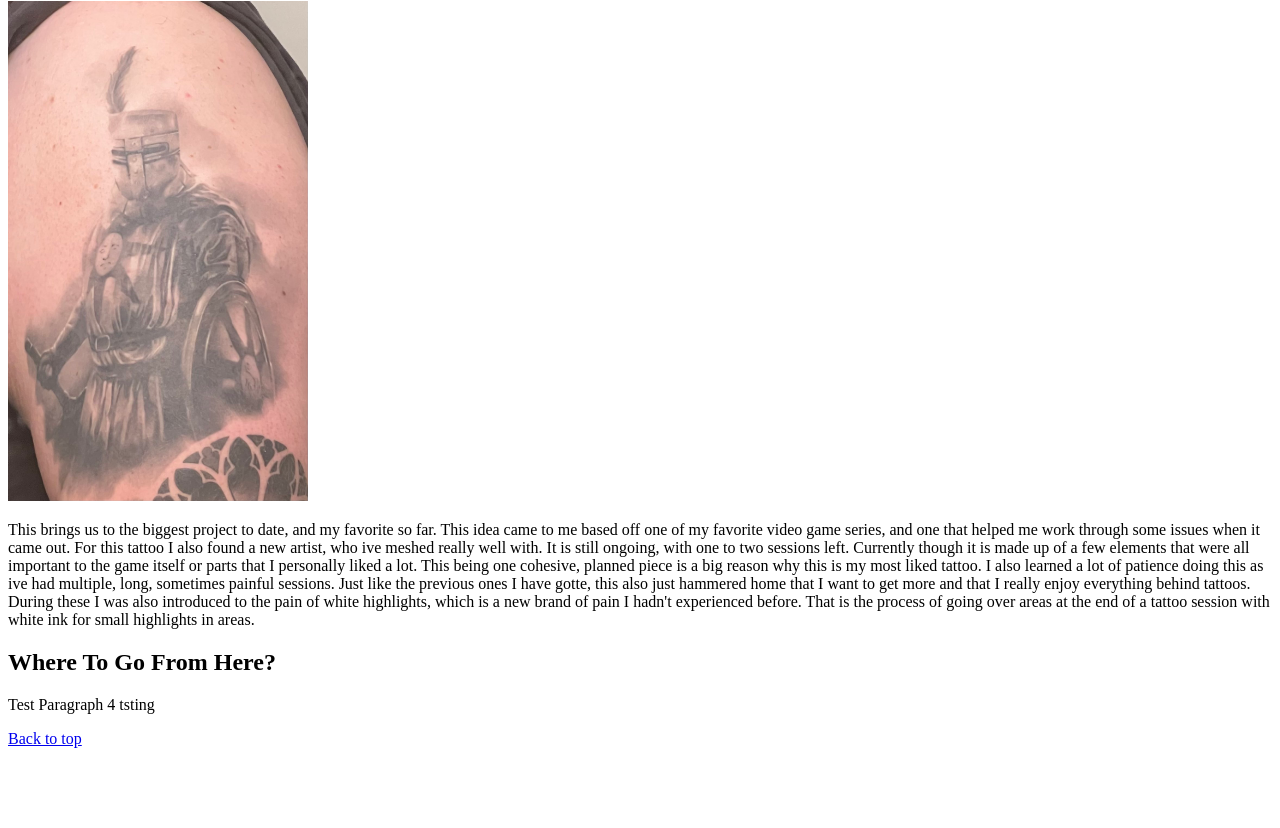
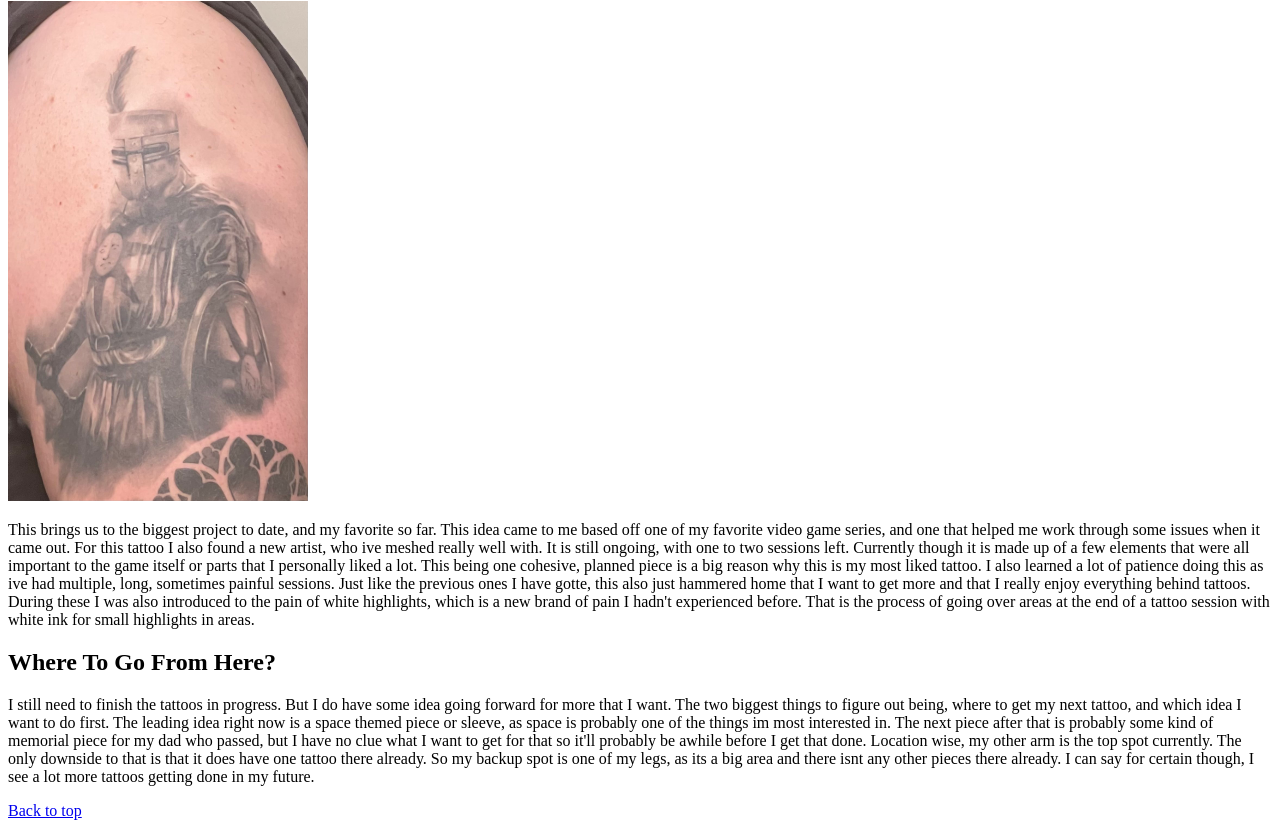
Before and after one commit to Stl-LC101-MAY-2022/js-assignment-4-html-me-something-OneGuyCory, a website: page index.html in a window 1280 px wide. Shown: the part 1597-2425 px from the top of the page. Before the commit the page ends 2353 px from the top, so only its background shows below. Drawn offline with Linux system fonts and the light colour scheme.

Commit message:
all paragraphs done and images added

```diff
--- a/index.html
+++ b/index.html
@@ -2,12 +2,12 @@
 <a id = 'top'></a>
 <html>
    <head>
-      <title>Tattoos and Fun</title>
+      <title>Tattoo or Tat-Dont</title>
    </head>
    <body>
       <main>
          <header>
-            <h1>Start of a long relationship</h1>
+            <h1>Tattoo or Tat-Dont</h1>
          </header>
          <article>
             <h2>Everyone Remembers Their First Time</h2>
@@ -60,7 +60,16 @@
          </article>
          <article>
             <h2>Where To Go From Here?</h2>
-            <p>Test Paragraph 4 tsting</p>
+            <p>I still need to finish the tattoos in progress. But I do have some idea going forward for more
+               that I want. The two biggest things to figure out being, where to get my next tattoo, and which
+               idea I want to do first. The leading idea right now is a space themed piece or sleeve, as space
+               is probably one of the things im most interested in. The next piece after that is probably some
+               kind of memorial piece for my dad who passed, but I have no clue what I want to get for that so
+               it'll probably be awhile before I get that done. Location wise, my other arm is the top spot currently.
+               The only downside to that is that it does have one tattoo there already. So my backup spot is
+               one of my legs, as its a big area and there isnt any other pieces there already. I can say for
+               certain though, I see a lot more tattoos getting done in my future.
+            </p>
          </article>
       </main>
       <footer><a href = '#top'> Back to top</a></footer>
```
